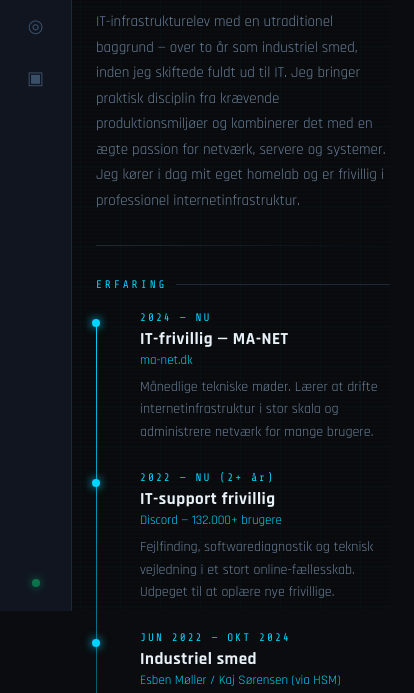
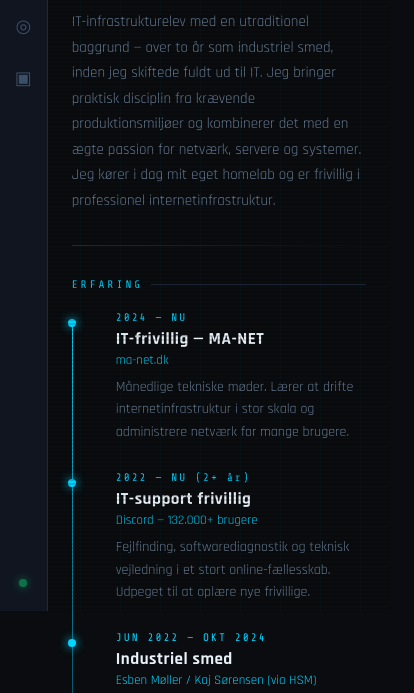
Before and after one commit to andre954p-rgb/portfolio, a plain HTML site: page index.html in a window 390 px wide. Shown: the part 233-926 px from the top of the page, 414 px wide, since content can reach past the window. Drawn offline with nearby package versions, Linux system fonts and the light colour scheme.

Commit message:
Refactor layout and sidebar positioning styles

```diff
--- a/index.html
+++ b/index.html
@@ -59,7 +59,9 @@
   /* ── LAYOUT ── */
   .wrapper {
     display: flex;
+    max-width: 1350px
     min-height: 100vh;
+    margin: 0 auto
     position: relative; z-index: 2;
   }
 
@@ -72,7 +74,8 @@
     flex-direction: column;
     align-items: center;
     padding: 24px 0;
-    position: fixed;
+    position: sticky;
+    height: 100vh;
     top: 0; left: 0; bottom: 0;
     z-index: 100;
   }
@@ -169,7 +172,6 @@
     min-height: 100vh;
     background: var(--panel);
     border-right: 1px solid var(--border);
-    margin-left: 72px;
     display: flex;
     flex-direction: column;
     position: relative;
@@ -325,7 +327,6 @@
   /* ── MAIN CONTENT ── */
   .main {
     flex: 1;
-    margin-left: 412px;
     padding: 40px 48px;
     max-width: 900px;
   }
@@ -817,7 +818,7 @@
   /* ── RESPONSIVE ── */
   @media (max-width: 900px) {
     .hero-panel { width: 0; overflow: hidden; display: none; }
-    .main { margin-left: 72px; padding: 24px 24px; }
+    .main {padding: 24px 24px; }
     .skills-grid, .projects-grid, .two-col, .cert-grid { grid-template-columns: 1fr; }
   }
 </style>
```
